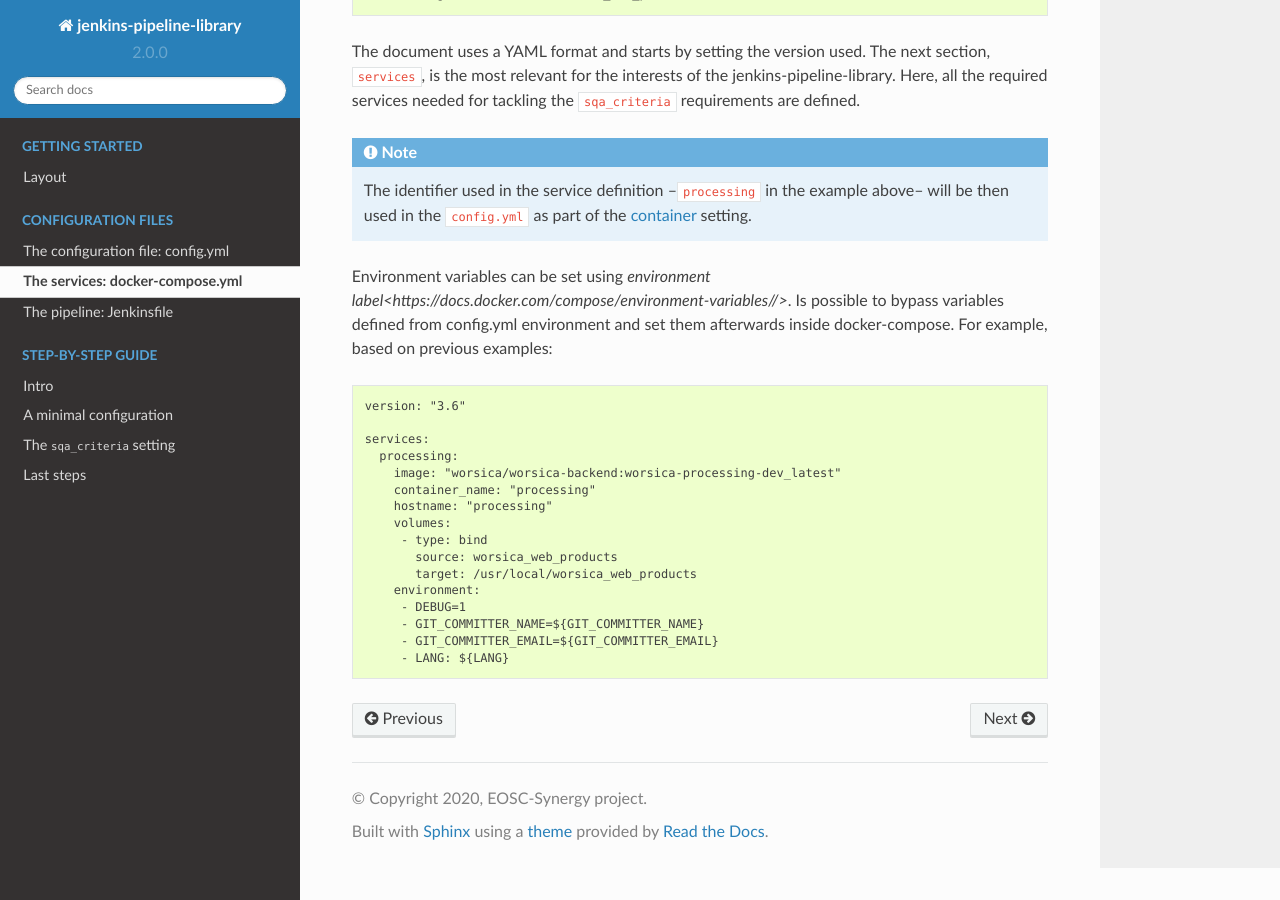
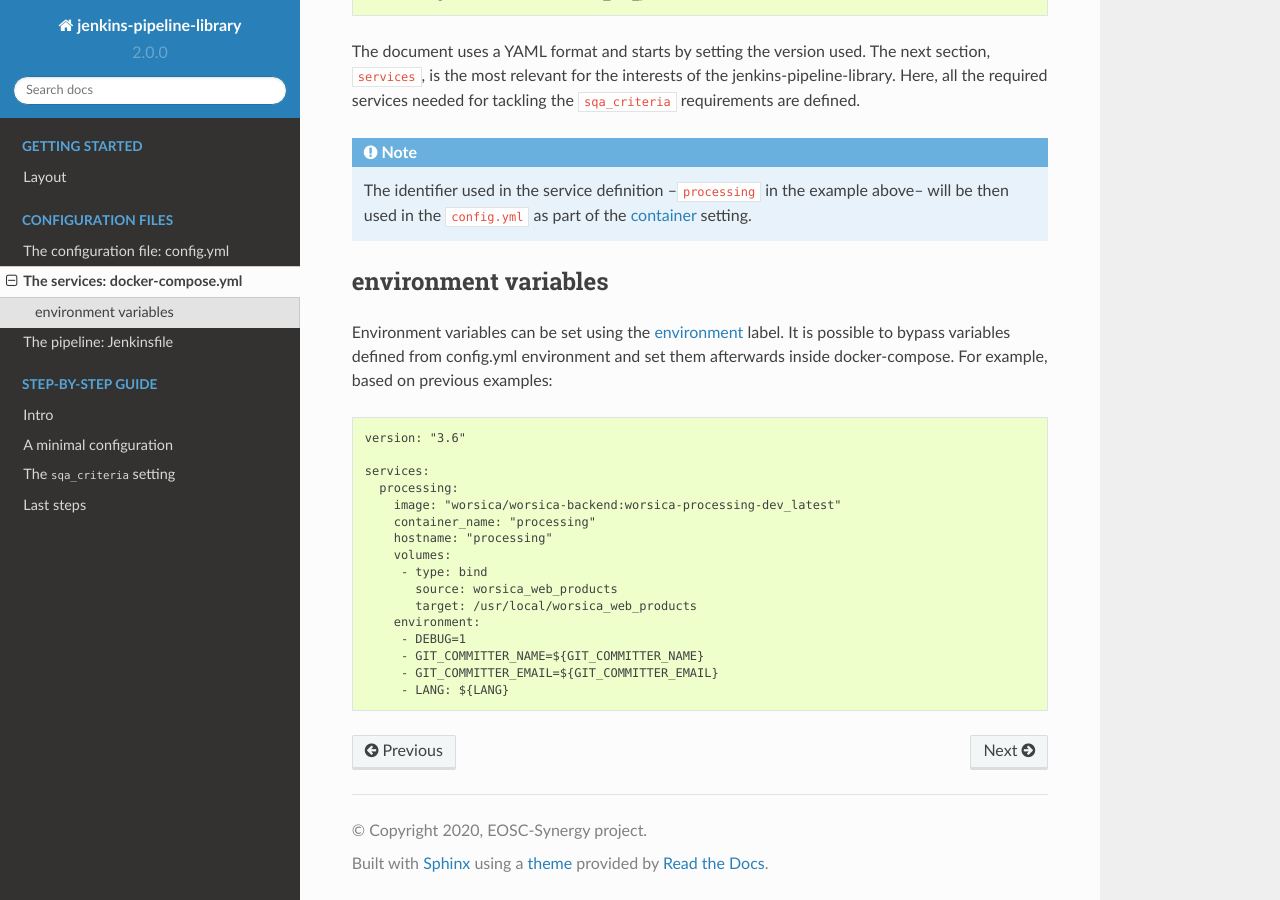
Before and after one commit to indigo-dc/jenkins-pipeline-library, a Sphinx documentation site: the page built from docs/user/docker_compose.rst, in a window 1280 px wide and 900 px high, scrolled down 673 px. Built offline with Sphinx 7.4.7 and the Read the Docs theme 2.0.0, drawn with Linux system fonts in a browser that asks for light colours.

Commit message:
Fix link

```diff
--- a/docs/user/config_file.rst
+++ b/docs/user/config_file.rst
@@ -371,9 +371,9 @@ Example:
    ``commands`` requires the presence of the ``container`` setting, which must
    have available all the tools --and dependencies-- used by the list of
    commands. Also the commands runs relative to the root directory /. As a
-   hacking solution is possible to use an :doc:`environment variable </user/docker_compose/>`
-   to define the expected workspace in docker-compose.yml context, as a solution for
-   current release.
+   hacking solution is possible to use Docker Compose's
+   :ref:`docker_compose_env` to define the expected workspace in
+   docker-compose.yml context, as a solution for current release.
 
 environment
 ~~~~~~~~~~~
--- a/docs/user/docker_compose.rst
+++ b/docs/user/docker_compose.rst
@@ -40,9 +40,15 @@ the ``sqa_criteria`` requirements are defined.
    example above-- will be then used in the ``config.yml`` as part of the
    :ref:`config-container-setting` setting.
 
-Environment variables can be set using `environment label<https://docs.docker.com/compose/environment-variables//>`.
-Is possible to bypass variables defined from config.yml environment
-and set them afterwards inside docker-compose. For example, based on previous examples:
+.. _docker_compose_env:
+
+environment variables
+---------------------
+
+Environment variables can be set using the `environment
+<https://docs.docker.com/compose/environment-variables/>`_ label. It is
+possible to bypass variables defined from config.yml environment and set them
+afterwards inside docker-compose. For example, based on previous examples:
 
 .. code-block::
 
```
